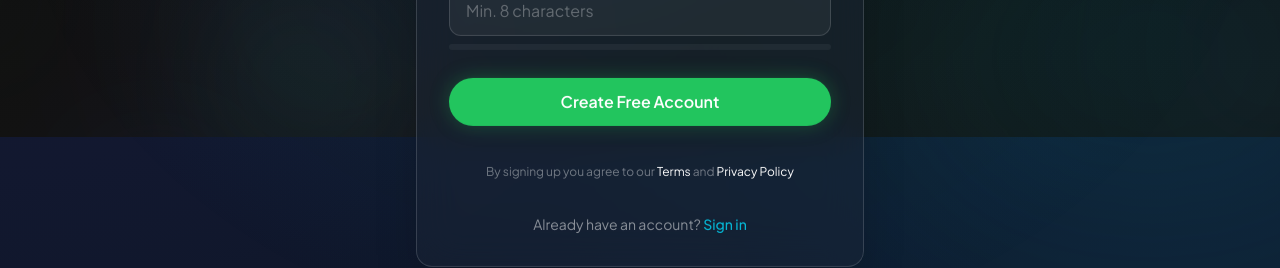
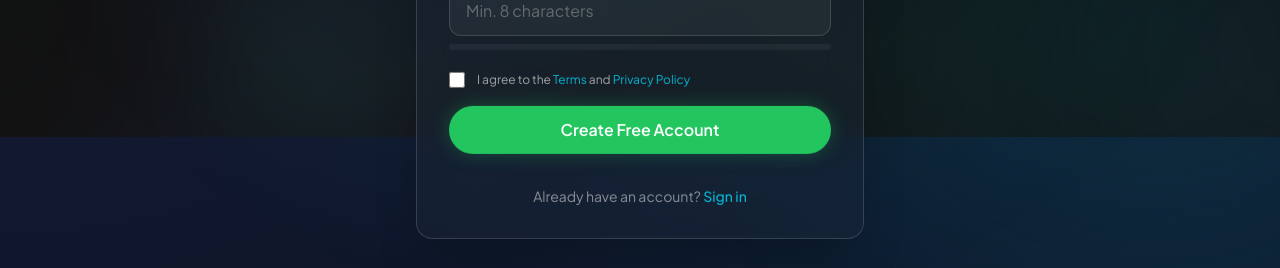
Before and after one commit to arman-somani/mediatools, a Next.js app in the folder frontend/: page /auth/register in a window 1280 px wide. Shown: the part 663-931 px from the top of the page. Built offline with nearby package versions, Linux system fonts and the light colour scheme; no server answers.

Commit message:
Auto-sync updates

```diff
--- a/frontend/src/app/auth/login/page.tsx
+++ b/frontend/src/app/auth/login/page.tsx
@@ -28,6 +28,10 @@ export default function LoginPage() {
 
   const handleLogin = async (e: React.FormEvent) => {
     e.preventDefault();
+    if (!email.toLowerCase().endsWith('@gmail.com')) {
+      setError('Only @gmail.com domains are allowed. Institute and temp mail logins will not get registered.');
+      return;
+    }
     if (!isServerReady) {
       setShowServerPopup(true);
       setCountdown(60);
--- a/frontend/src/app/auth/register/page.tsx
+++ b/frontend/src/app/auth/register/page.tsx
@@ -11,6 +11,7 @@ export default function RegisterPage() {
   const [name, setName] = useState('');
   const [email, setEmail] = useState('');
   const [password, setPassword] = useState('');
+  const [agreedToTerms, setAgreedToTerms] = useState(false);
   const [error, setError] = useState('');
   const [loading, setLoading] = useState(false);
   const { setAuth } = useAuthStore();
@@ -18,6 +19,14 @@ export default function RegisterPage() {
 
   const handleRegister = async (e: React.FormEvent) => {
     e.preventDefault();
+    if (!agreedToTerms) {
+      setError('You must agree to the Terms and Privacy Policy to register.');
+      return;
+    }
+    if (!email.toLowerCase().endsWith('@gmail.com')) {
+      setError('Only @gmail.com domains are allowed. Institute and temp mail logins will not get registered.');
+      return;
+    }
     if (password.length < 8) { setError('Password must be at least 8 characters'); return; }
     setLoading(true); setError('');
     try {
@@ -97,19 +106,29 @@ export default function RegisterPage() {
               </div>
             </div>
 
+            <div className="flex items-start gap-3 mt-4 mb-2">
+              <input
+                type="checkbox"
+                id="terms"
+                checked={agreedToTerms}
+                onChange={(e) => setAgreedToTerms(e.target.checked)}
+                className="mt-0.5 h-4 w-4 rounded border-white/20 text-brand-cyan focus:ring-brand-cyan bg-white/5 cursor-pointer accent-brand-cyan"
+                required
+              />
+              <label htmlFor="terms" className="text-white/60 text-xs leading-relaxed cursor-pointer select-none">
+                I agree to the <Link href="/terms" className="text-brand-cyan hover:text-white transition-colors">Terms</Link> and <Link href="/privacy" className="text-brand-cyan hover:text-white transition-colors">Privacy Policy</Link>
+              </label>
+            </div>
+
             {error && (
               <div className="p-4 bg-red-500/10 border border-red-500/20 rounded-xl text-red-500 text-sm">
-                Error {error}
+                {error}
               </div>
             )}
 
             <button type="submit" disabled={loading} className="w-full btn-primary h-12 mt-2">
               {loading ? 'Creating account...' : 'Create Free Account'}
             </button>
-
-            <p className="text-center text-white/40 text-xs mt-4 leading-relaxed">
-              By signing up you agree to our <Link href="/terms" className="text-white hover:text-brand-cyan transition-colors">Terms</Link> and <Link href="/privacy" className="text-white hover:text-brand-cyan transition-colors">Privacy Policy</Link>
-            </p>
           </form>
 
           <p className="text-center text-white/50 text-sm mt-8">
--- a/frontend/src/app/page.tsx
+++ b/frontend/src/app/page.tsx
@@ -146,7 +146,7 @@ export default function HomePage() {
                 100% Free No Limits
               </h2>
               <p className="text-white/60 text-base md:text-lg mb-8">
-                No subscriptions, no hidden fees. Every feature is free  unlimited conversions Always.
+                No subscriptions, no hidden fees. Every feature is free always with unlimited conversions.
               </p>
               <div className="flex flex-col sm:flex-row gap-3 md:gap-4 justify-center flex-wrap w-full">
                 <Link href="/converter" className="btn-primary px-6 md:px-8 py-3 rounded-xl w-full sm:w-auto text-center">
```
Also changed, not shown: 1 other file (tests, documents, lock files or other folders).
